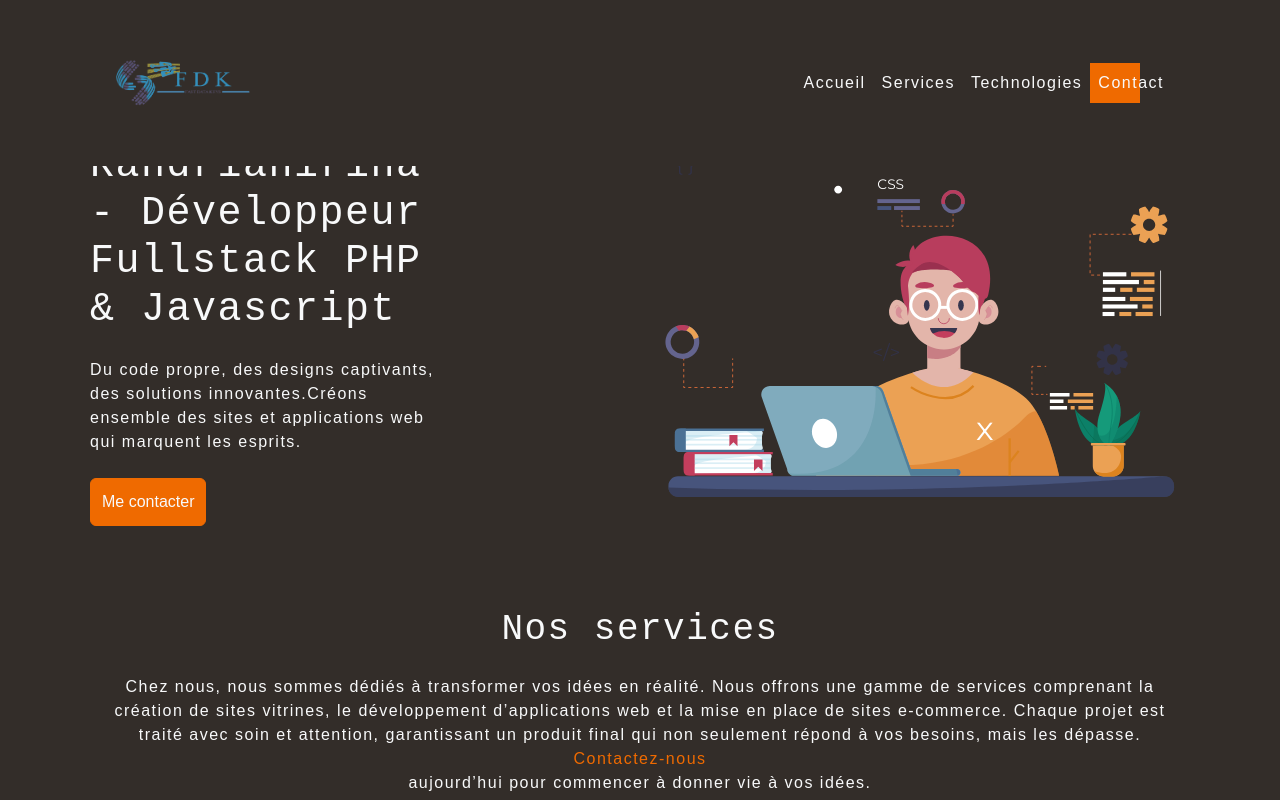
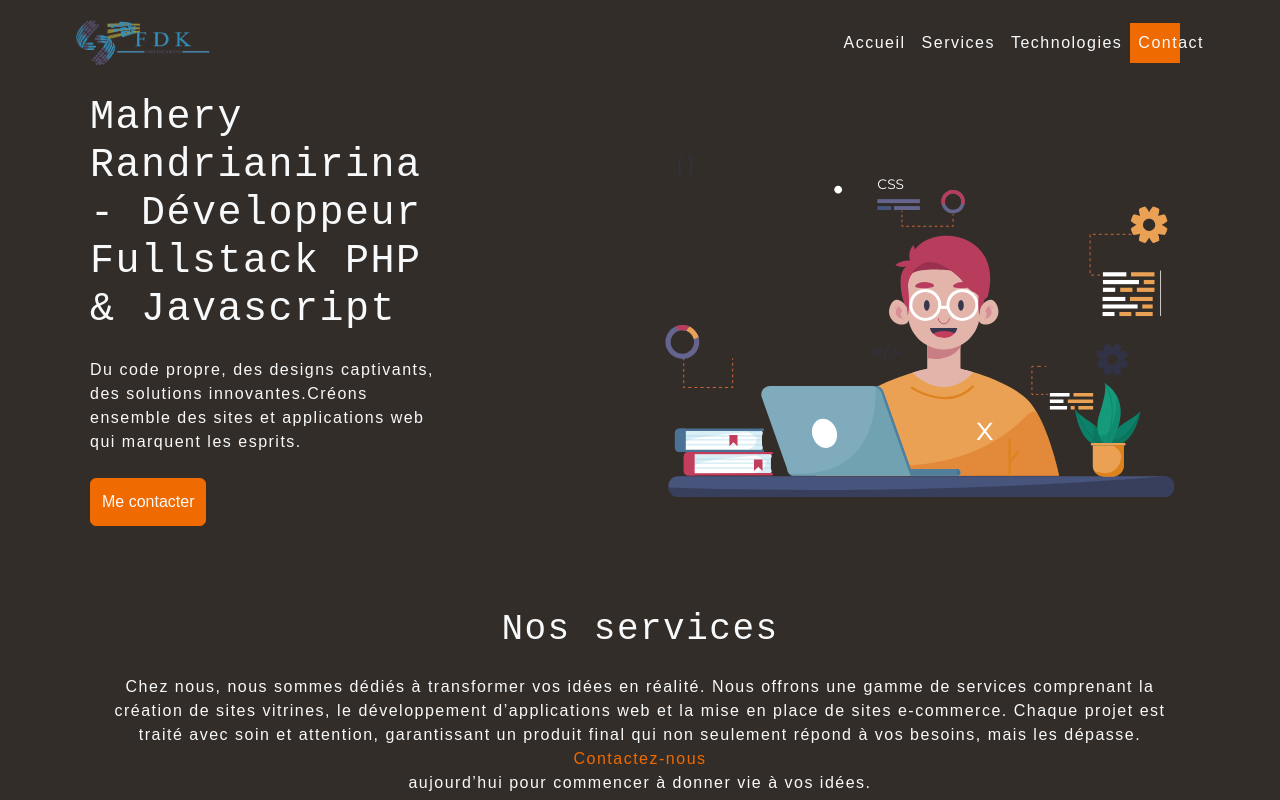
Before and after one commit to MaheryRandrianirina/next-fdk-portfolio, a Next.js app: page / in a window 1280 px wide. Shown: the top 800 px of the page. Built offline with nearby package versions, Linux system fonts and the light colour scheme.

Commit message:
chore Change navbar padding from 5 to 2
Updated navbar padding in the header component.

```diff
--- a/components/header.tsx
+++ b/components/header.tsx
@@ -7,7 +7,7 @@ const Header: FC<{
     active: activeItemType
 }> = ({active})=>{
 
-    return <nav className="navbar navbar-expand-lg p-5 position-fixed top-0 start-0 end-0 bg-dark">
+    return <nav className="navbar navbar-expand-lg p-2 position-fixed top-0 start-0 end-0 bg-dark">
     <div className="container-fluid">
       <a className="navbar-brand text-light ms-5" href="#">
         <Image src="/logo.png" alt=""  width="150" height="60"/>
```
